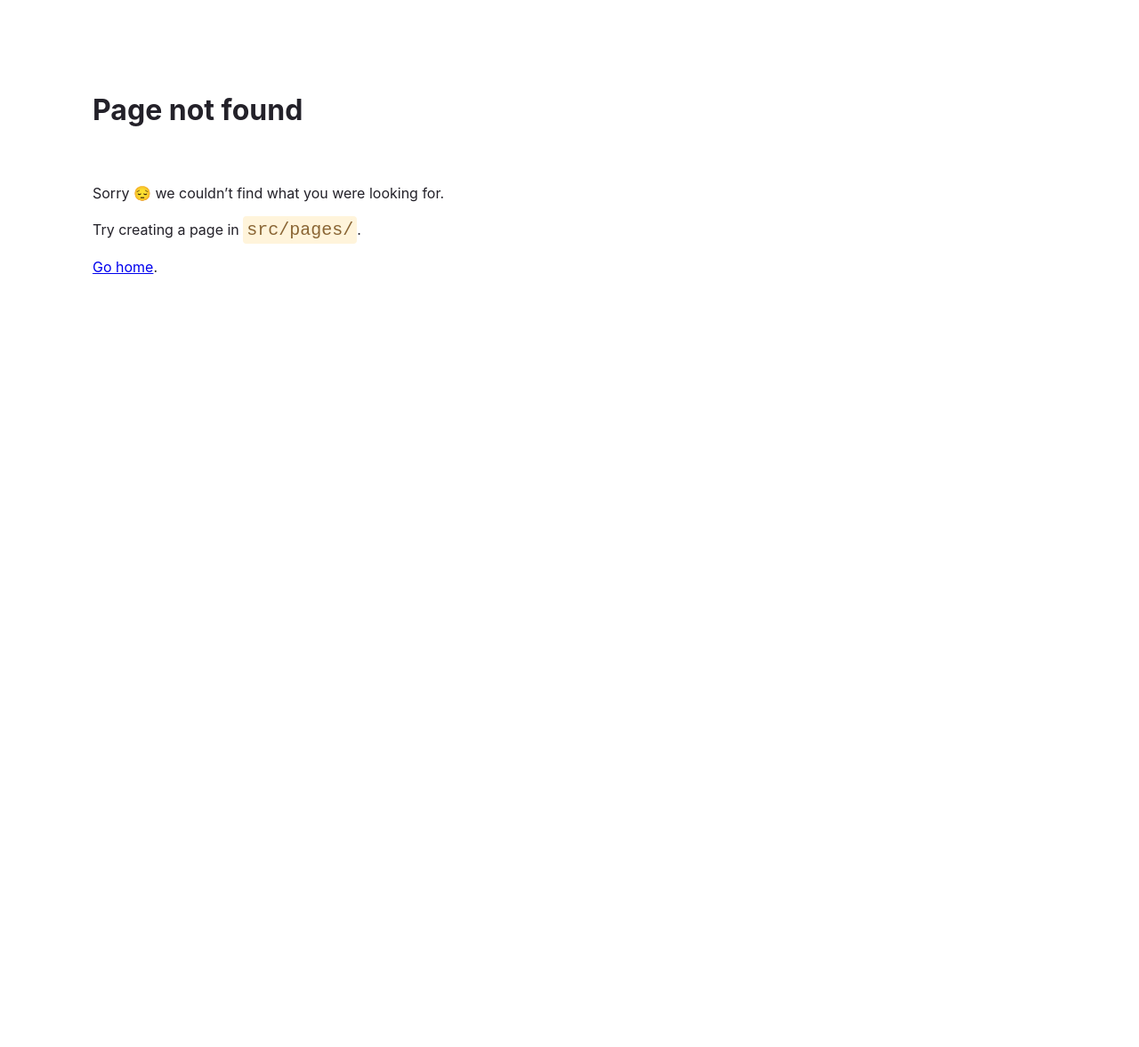
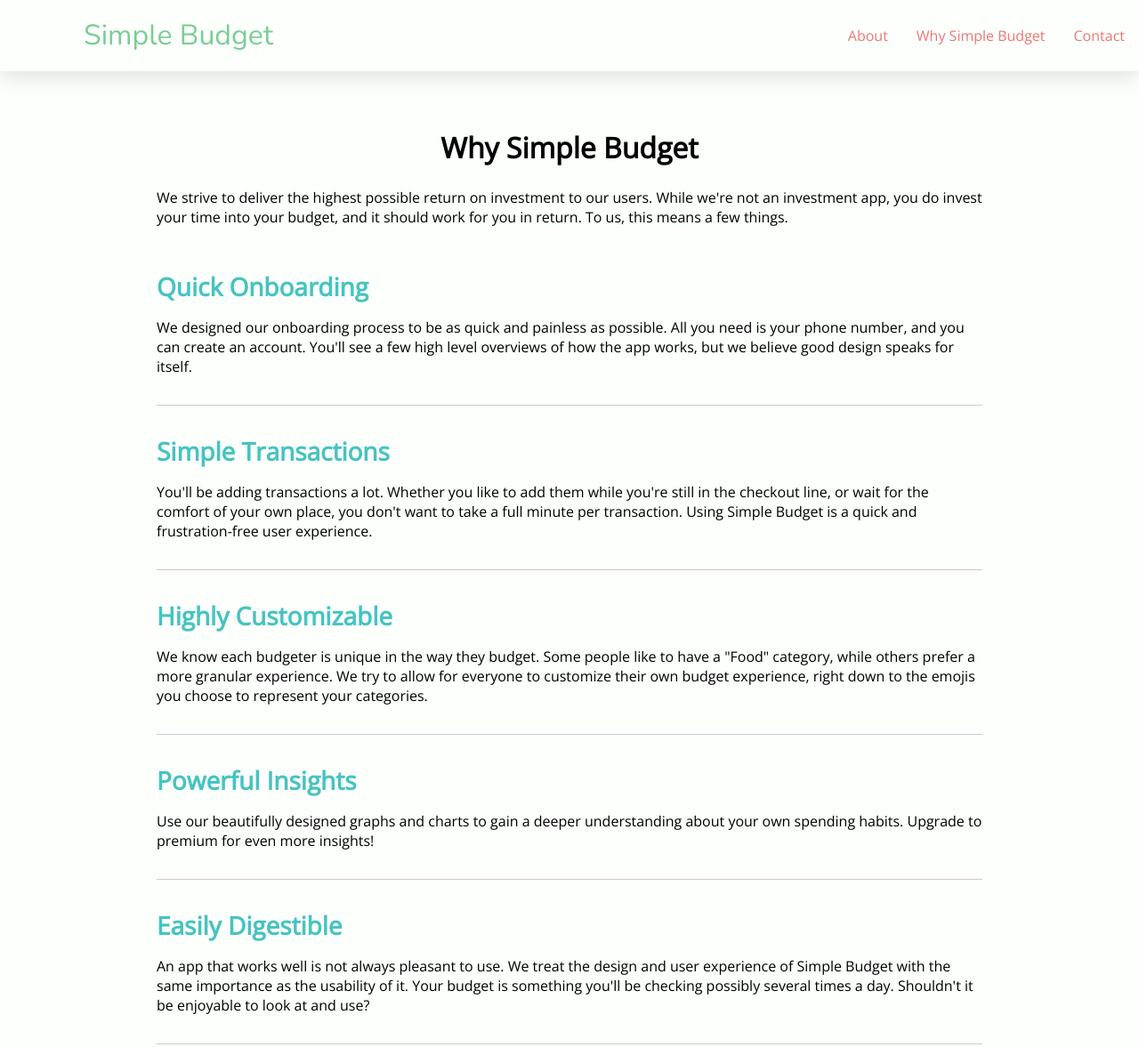
Before and after one commit to lzbrady/simple-budget-site, a Gatsby site: page /why-simple-budget in a window 1280 px wide. Before the commit this address had no page. Shown: the top 1177 px of the page at 89% size. Before the commit the page ends 800 px from the top, so only its background shows below. Built offline with nearby package versions, Linux system fonts and the light colour scheme; Gatsby itself is replaced by a stand-in of ours; some icons are missing.

Commit message:
Initial 'why' page

```diff
--- a/src/BaseTheme.js
+++ b/src/BaseTheme.js
@@ -5,6 +5,7 @@ export const colors = {
     black: '#14110F',
     white: '#FCFFFC',
     gray: '#979797',
+    lightGray: '#c6cdd2',
     darkGray: '#333333',
     offWhite: '#EFF5FF',
 
--- a/src/pages/index.js
+++ b/src/pages/index.js
@@ -289,7 +289,7 @@ const Col = styled.div`
 `;
 
 const ColDivider = styled.div`
-    background-color: #c6cdd2;
+    background-color: ${colors.lightGray};
     width: 1px;
     height: 144px;
     align-self: center;
--- /dev/null
+++ b/src/pages/why-simple-budget.js
@@ -0,0 +1,88 @@
+import React from 'react';
+import styled from 'styled-components';
+
+import MainLayout from 'layouts/MainLayout';
+
+import { colors } from 'BaseTheme';
+
+export default function WhySimpleBudget({}) {
+    return (
+        <MainLayout>
+            <Section>
+                <Title>Why Simple Budget</Title>
+
+                <BodyText>
+                    We strive to deliver the highest possible return on investment to our users. While we're not an investment app, you do invest your time into your budget, and it should work for you
+                    in return. To us, this means a few things.
+                </BodyText>
+
+                <Reason>
+                    <ReasonTitle>Quick Onboarding</ReasonTitle>
+                    <ReasonDesc>
+                        We designed our onboarding process to be as quick and painless as possible. All you need is your phone number, and you can create an account. You'll see a few high level
+                        overviews of how the app works, but we believe good design speaks for itself.
+                    </ReasonDesc>
+                </Reason>
+
+                <Reason>
+                    <ReasonTitle>Simple Transactions</ReasonTitle>
+                    <ReasonDesc>
+                        You'll be adding transactions a lot. Whether you like to add them while you're still in the checkout line, or wait for the comfort of your own place, you don't want to take a
+                        full minute per transaction. Using Simple Budget is a quick and frustration-free user experience.
+                    </ReasonDesc>
+                </Reason>
+
+                <Reason>
+                    <ReasonTitle>Highly Customizable</ReasonTitle>
+                    <ReasonDesc>
+                        We know each budgeter is unique in the way they budget. Some people like to have a "Food" category, while others prefer a more granular experience. We try to allow for everyone
+                        to customize their own budget experience, right down to the emojis you choose to represent your categories.
+                    </ReasonDesc>
+                </Reason>
+
+                <Reason>
+                    <ReasonTitle>Powerful Insights</ReasonTitle>
+                    <ReasonDesc>Use our beautifully designed graphs and charts to gain a deeper understanding about your own spending habits. Upgrade to premium for even more insights!</ReasonDesc>
+                </Reason>
+
+                <Reason>
+                    <ReasonTitle>Easily Digestible</ReasonTitle>
+                    <ReasonDesc>
+                        An app that works well is not always pleasant to use. We treat the design and user experience of Simple Budget with the same importance as the usability of it. Your budget is
+                        something you'll be checking possibly several times a day. Shouldn't it be enjoyable to look at and use?
+                    </ReasonDesc>
+                </Reason>
+            </Section>
+        </MainLayout>
+    );
+}
+
+const BodyText = styled.p`
+    margin: 0px 0px 16px;
+    display: inline-block;
+`;
+
+const Reason = styled.div`
+    border-bottom: 1px solid ${colors.lightGray};
+    padding: 16px 0px 32px;
+`;
+
+const ReasonTitle = styled.h1`
+    margin: 16px 0px;
+    font-size: 28px;
+    color: ${colors.primaryComp};
+`;
+
+const ReasonDesc = styled.p`
+    margin: 0px;
+`;
+
+const Section = styled.div`
+    margin-top: 32px;
+    padding: 16px;
+`;
+
+const Title = styled.h1`
+    margin: 16px 0px 24px;
+    text-align: center;
+`;
```
